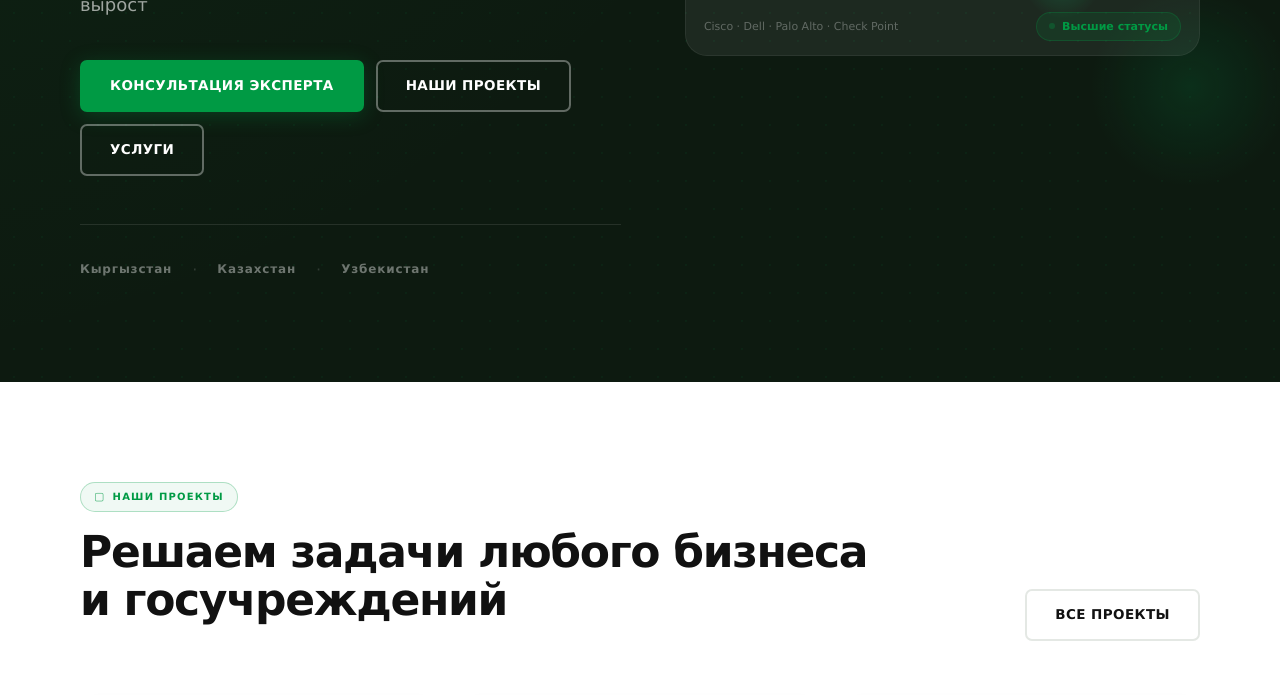
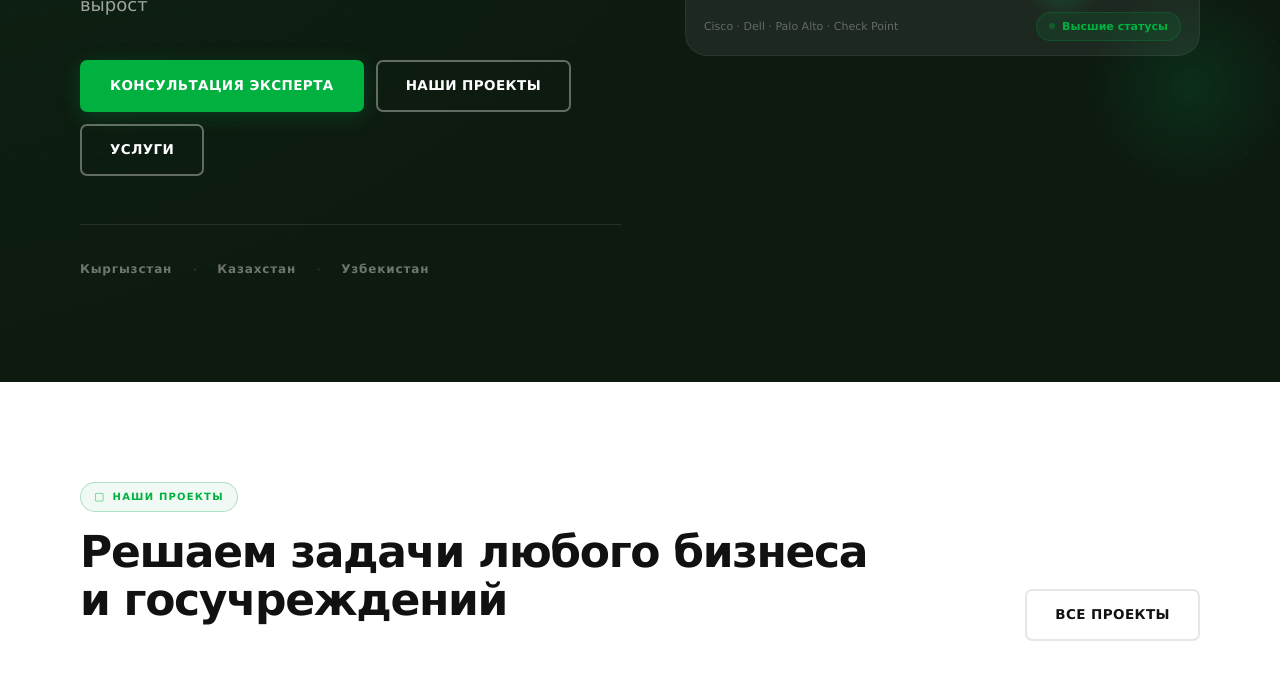
Before and after one commit to dondanilo/greenlight-site, a plain HTML site: page index.html in a window 1280 px wide. Shown: the part 742-1437 px from the top of the page. Drawn offline with Linux system fonts and the light colour scheme.

Commit message:
Update primary green to #00B140

```diff
--- a/style.css
+++ b/style.css
@@ -9,9 +9,9 @@
 *, *::before, *::after { box-sizing: border-box; margin: 0; padding: 0; }
 
 :root {
-  --green:      #009A44;
+  --green:      #00B140;
   --green-dark: #215732;
-  --green-mid:  #007A35;
+  --green-mid:  #009A38;
   --green-bg:   #F0FAF4;
   --green-line: rgba(0,154,68,.18);
 
```
